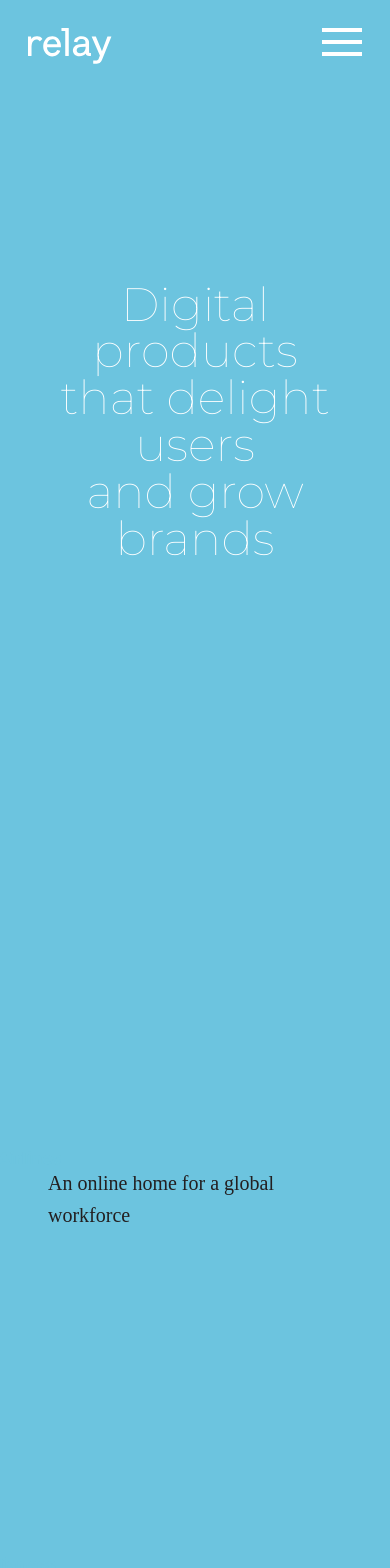
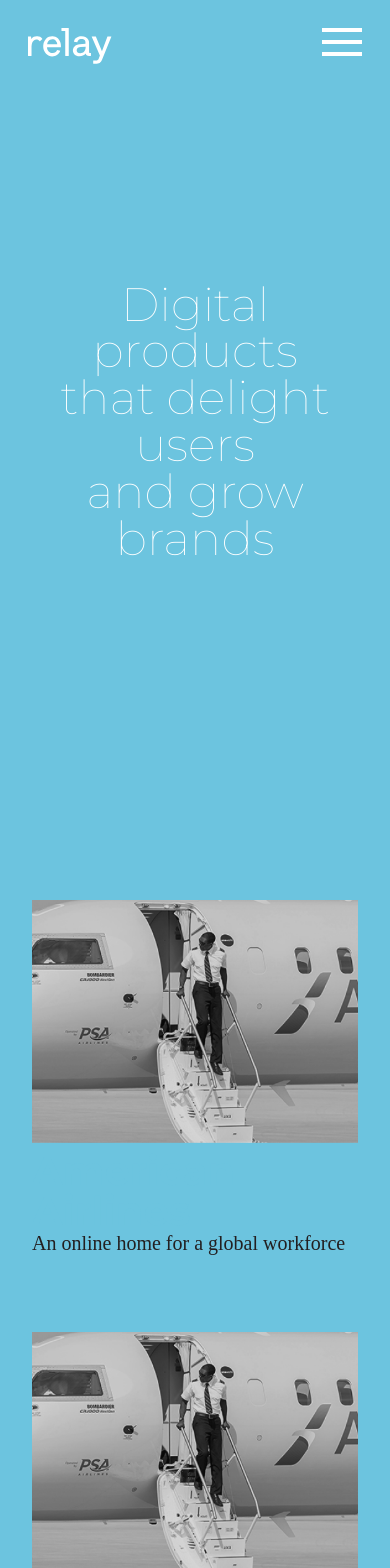
Before and after one commit to relaydesignco/relaywebsite, a Vue app: page / in a window 390 px wide. Shown: the top 1568 px of the page. Built offline with nearby package versions, Linux system fonts and the light colour scheme; a web font is replaced by a local one.

Commit message:
Mobile style fixes

```diff
--- a/src/components/WorkListItem.vue
+++ b/src/components/WorkListItem.vue
@@ -26,13 +26,13 @@ watchEffect(() => {
 </script>
 
 <template>
-  <div class="relative mb-12 md:h-96" :class="{ isVisible: isVisible, notVisible: !isVisible}">
-    <router-link :to="routeUrl" class="md:h-96 flex flex-col md:flex-row items-center justify-end mb-8 title">
+  <div class="relative mb-12 md:h-80 lg:h-96" :class="{ isVisible: isVisible, notVisible: !isVisible}">
+    <router-link :to="routeUrl" class="md:h-80 lg:h-96 flex flex-col md:flex-row items-center justify-end mb-8 title">
       <div class="relative z-10 md:w-1/2 order-2 md:order-1">
         <h2>{{ title }}</h2>
-        <p class="text-black description medium inline-block w-auto mb-12 md:mb-0 ml-4">{{ description }}</p>
+        <p class="text-black description medium !leading-tight inline-block w-auto mb-12 md:mb-0 md:ml-4">{{ description }}</p>
       </div>
-      <img :src="imgSrc" alt="" class="content-img md:absolute md:left-2 order-1 md:order-2 z-0 md:h-96 mb-2 md:w-1/2 object-cover" />
+      <img :src="imgSrc" alt="" class="content-img md:absolute md:left-2 order-1 md:order-2 z-0 md:h-80 lg:h-96 mb-2 md:w-1/2 object-cover" />
     </router-link>
     <div ref="visibleMarker" class="visibleMarker"></div>
   </div>
@@ -40,8 +40,23 @@ watchEffect(() => {
 
 <style scoped>
 
+.visibleMarker {
+  position: absolute;
+  top: 40%;
+  height: 10%;
+  width: 5px;
+  /* background: blue; */
+}
+
 h2 {
-  line-height: 1;
+  @apply text-blue leading-none;
+
+  font-size: 40px;
+}
+
+@screen md {
+  h2 {
+    font-size: 60px;
     color: #0000;
     background:
       linear-gradient(90deg, v-bind(clipColor) 50%,v-bind(textColor) 0)
@@ -55,19 +70,6 @@ h2 {
 
   a:hover h2 {
     --_p: calc(100% - 112px * -1);
-}
-
-.visibleMarker {
-  position: absolute;
-  top: 40%;
-  height: 10%;
-  width: 5px;
-  /* background: blue; */
-}
-
-@screen md {
-  h2 {
-    font-size: 60px;
   }
 }
 
@@ -84,12 +86,13 @@ a:hover h2 {
     opacity: 0;
     transition: opacity .25s ease;
   }
-}
 
   a:hover .description {
     opacity: 1;
   }
+}
 
+@screen md {
   .content-img  {
     transition: opacity .5s ease, transform .5s ease;
     transform-origin: center right;
@@ -103,5 +106,6 @@ a:hover .content-img {
   a:hover .content-img {
     transform: translate(-1rem, -.4rem);
   }
+}
 
 </style>
```
Lines whose indentation alone changed are shown as unchanged.
